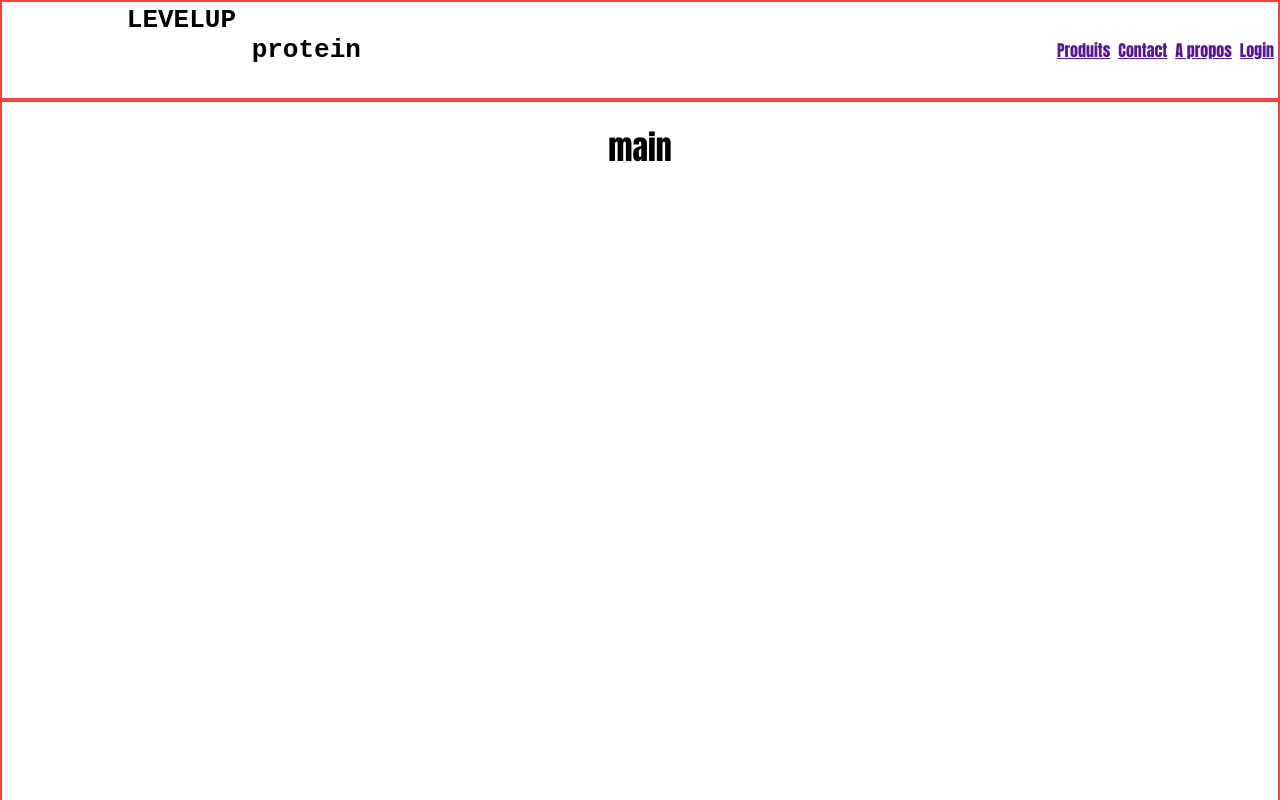
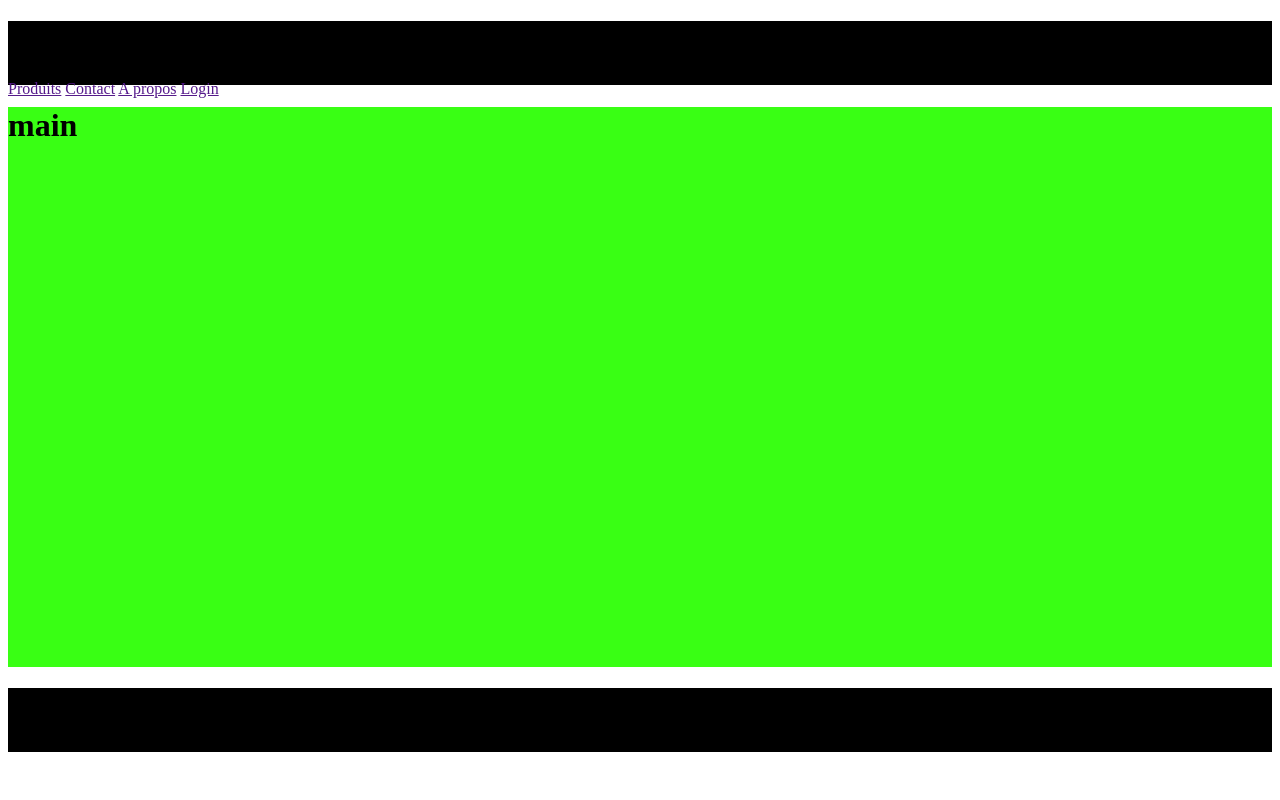
Before and after one commit to WaIkn/AP1---Stephan-Filipe-Pierre, a plain HTML site: page index.html in a window 1280 px wide. Shown: the top 800 px of the page. Drawn offline with Linux system fonts and the light colour scheme.

```diff
--- a/index.html
+++ b/index.html
@@ -9,9 +9,7 @@
 <body>
     <div id="container">
         <header>
-            <pre>LEVELUP
-                protein
-            </pre>
+            <h1>LevelUp Protein</h1>
             <nav>
                 <a href="">Produits</a>
                 <a href="">Contact</a>
--- a/style.css
+++ b/style.css
@@ -1,48 +1,27 @@
-:root {
-    --debug-border: #f54242;
-}
-
-body {
-    font-family: Impact, Haettenschweiler, 'Arial Narrow Bold', sans-serif;
-    margin: 0px;
-}
-
-#container {
-    text-align: center;
-    display: flex;
-    flex-direction: column;
+.container {
+    display: grid;
+    grid-template-rows: 4rem 1fr;
 }
 
 header {
-    /* background-color: black; */
-    height: 6rem;
-    border: 2px solid var(--debug-border);
-    display: flex;
-    justify-content: space-between;
-    align-items: center;
+    background-color: black;
+    height: 4rem;
+    margin-bottom: 5px;
 }
 
-header pre {
-    font-size: xx-large;
-    font-weight: bolder;
-}
-
-header a {
-    justify-content: space-around;
-    padding: 0px 4px;
-}
-
-header nav {
-    display: flex;
-    flex-direction: row;
-
-}
-
-main{
-    border: 2px solid var(--debug-border);
-    height: 50rem;
+main {
+    background-color: #39FF14;
+    height: 70vh;
+    margin-bottom: 5px;
 }
 
 footer {
-    border: 2px solid var(--debug-border);
+    background-color: black;
+    height: 4rem;
+    margin-bottom: 5px;
 }
+
+
+@media only screen and (max-width: 991px) {
+
+}
```
Also changed, not shown: LevelUp Protein.txt, 2 other files.
